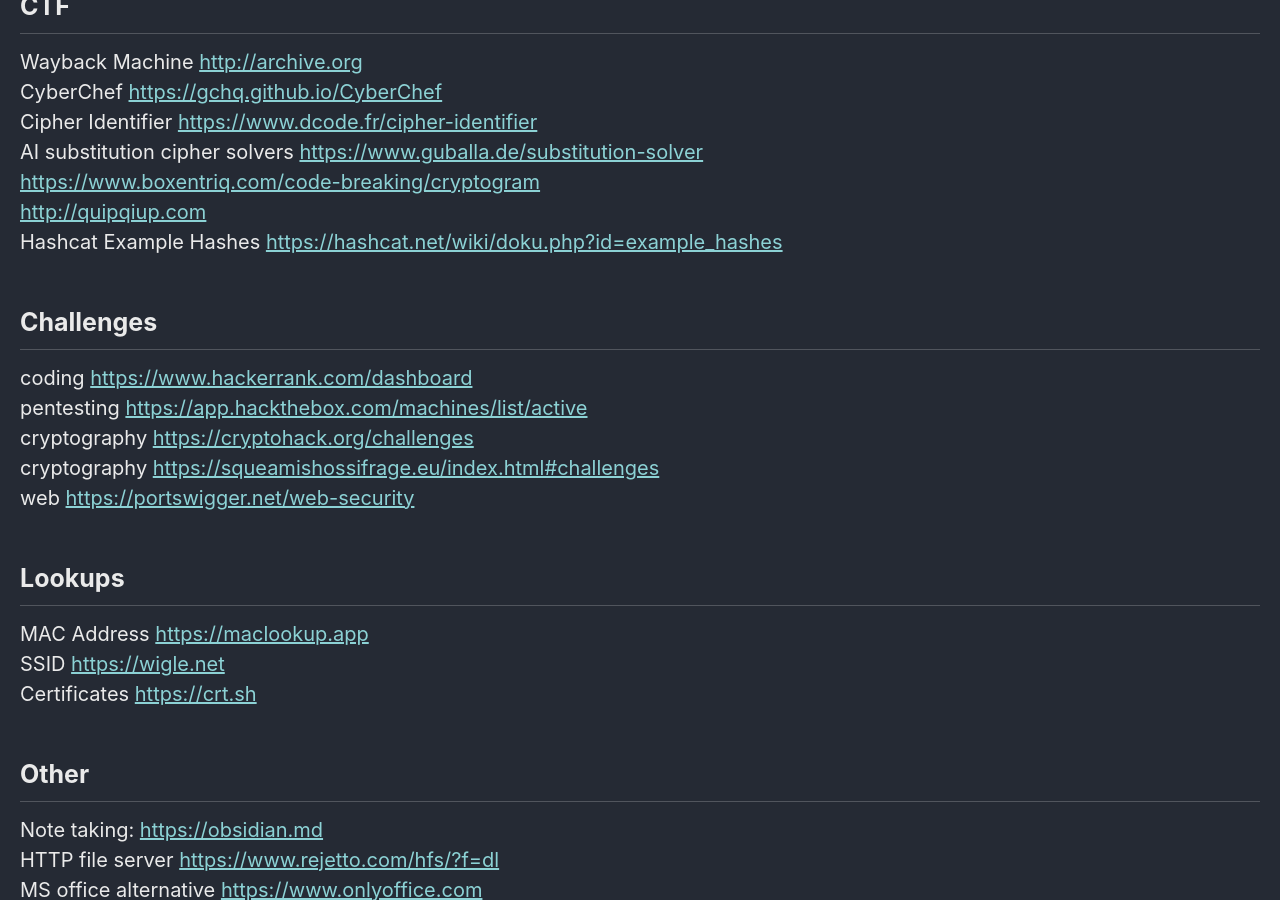
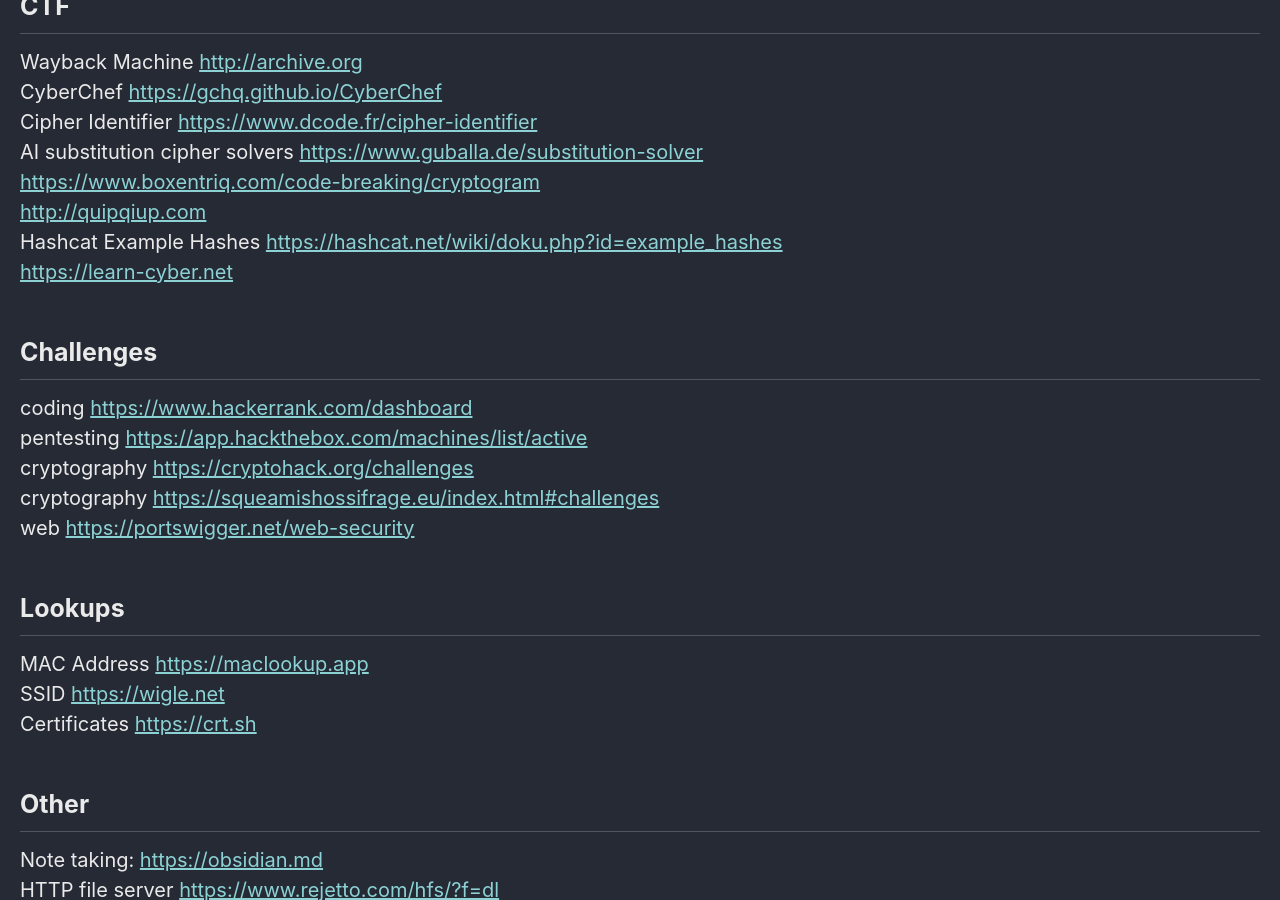
Before and after one commit to Connor-McCartney/Connor-McCartney.github.io, a Jekyll site: the page built from _pages/misc/resources.md, in a window 1280 px wide and 900 px high, scrolled down 749 px. Built offline with Jekyll 4.4.1, drawn with Linux system fonts in a browser that asks for light colours; cached includes are drawn as plain includes.

Commit message:
Update resources.md

```diff
--- a/_pages/misc/resources.md
+++ b/_pages/misc/resources.md
@@ -29,6 +29,7 @@ AI substitution cipher solvers <https://www.guballa.de/substitution-solver> <br>
 <https://www.boxentriq.com/code-breaking/cryptogram> <br>
 <http://quipqiup.com> <br>
 Hashcat Example Hashes <https://hashcat.net/wiki/doku.php?id=example_hashes> <br>
+<https://learn-cyber.net> <br>
 
 ## Challenges
 
```
